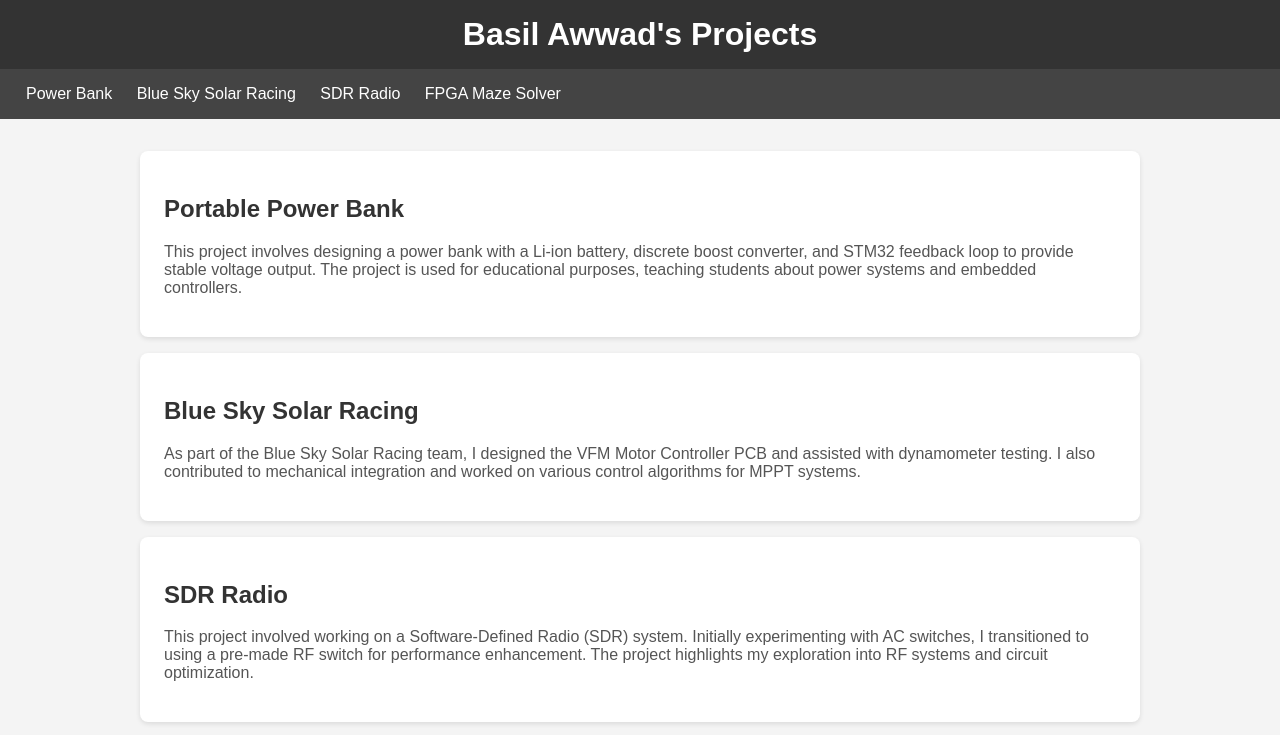
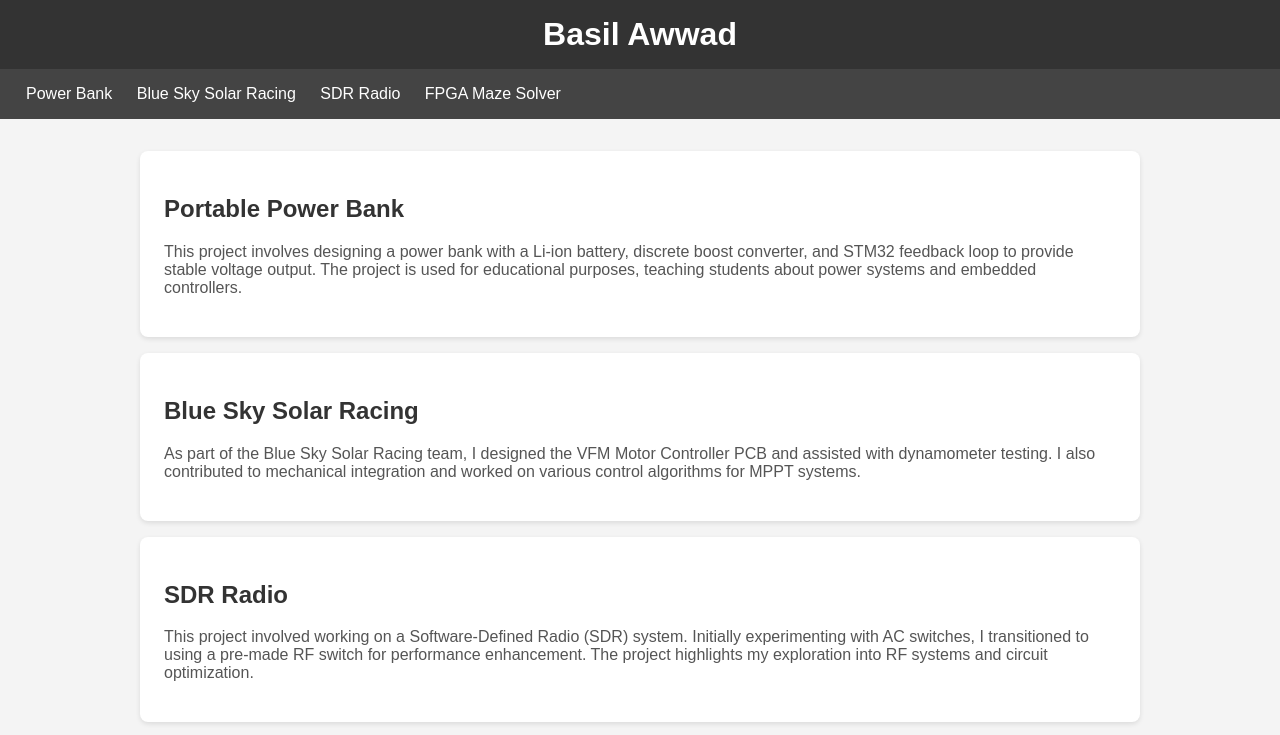
Before and after one commit to BasilAwwad1/BasilAwwad1.github.io, a plain HTML site: page index.html in a window 1280 px wide. Shown: the top 735 px of the page. Drawn offline with Linux system fonts and the light colour scheme.

Commit message:
Actually changed the name this time

```diff
--- a/index.html
+++ b/index.html
@@ -70,7 +70,7 @@
 <body>
 
     <header>
-        <h1>Basil Awwad's Projects</h1>
+        <h1>Basil Awwad</h1>
     </header>
 
     <nav>
```
